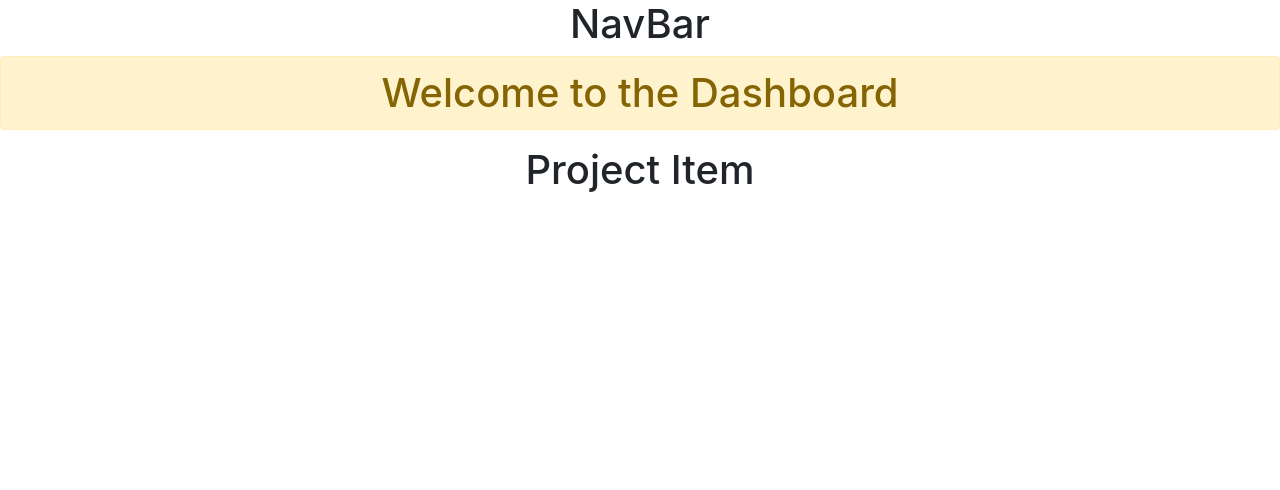
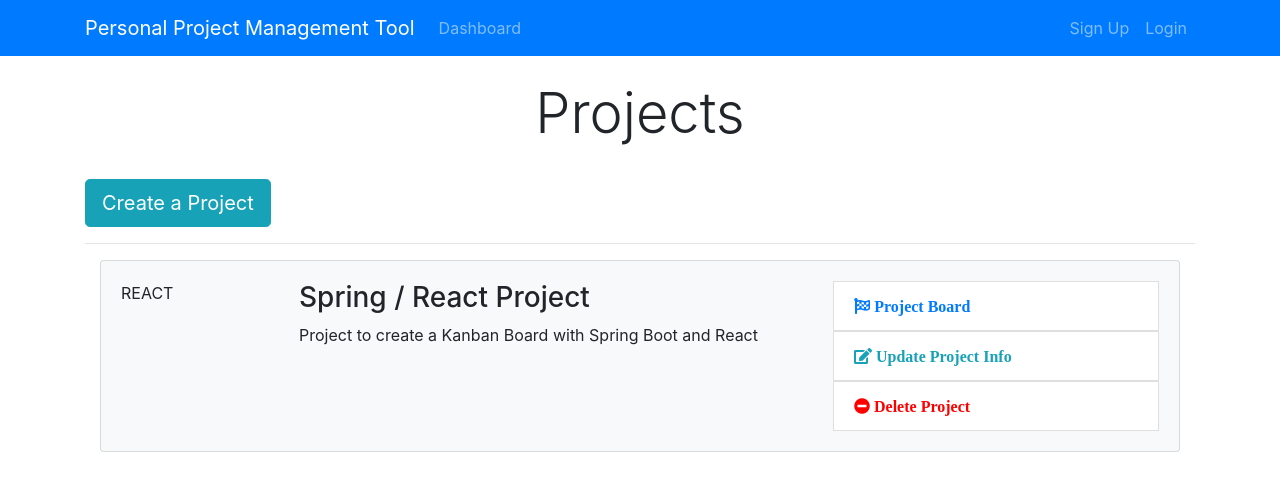
Before and after one commit to carrery/AgileIntPPMTool, a React (Create React App) app in the folder ppmtool-react-client/: page / in a window 1280 px wide. Shown: the top 490 px of the page. Built offline with nearby package versions, Linux system fonts and the light colour scheme.

Commit message:
Style Dashboard, Navbar and ProjectItem

```diff
--- a/ppmtool-react-client/public/index.html
+++ b/ppmtool-react-client/public/index.html
@@ -24,7 +24,13 @@
       work correctly both with client-side routing and a non-root public URL.
       Learn how to configure a non-root public URL by running `npm run build`.
     -->
-    <title>React App</title>
+    <link
+      rel="stylesheet"
+      href="https://use.fontawesome.com/releases/v5.2.0/css/all.css"
+      integrity="sha384-hWVjflwFxL6sNzntih27bfxkr27PmbbK/iSvJ+a4+0owXq79v+lsFkW54bOGbiDQ"
+      crossorigin="anonymous"
+    />
+    <title>PPM Tool</title>
   </head>
   <body>
     <noscript>You need to enable JavaScript to run this app.</noscript>
--- a/ppmtool-react-client/src/App.css
+++ b/ppmtool-react-client/src/App.css
@@ -1,38 +1,65 @@
-.App {
-  text-align: center;
+img {
+  width: 100%;
 }
 
-.App-logo {
-  height: 40vmin;
-  pointer-events: none;
+.navbar {
+  background-color: #e3f2fd;
+}
+.fa.fa-edit {
+  color: #18a2b9;
 }
 
-@media (prefers-reduced-motion: no-preference) {
-  .App-logo {
-    animation: App-logo-spin infinite 20s linear;
-  }
+.list-group-item.delete:hover {
+  cursor: -webkit-grab;
+  background-color: pink;
 }
 
-.App-header {
-  background-color: #282c34;
-  min-height: 100vh;
-  display: flex;
-  flex-direction: column;
-  align-items: center;
-  justify-content: center;
-  font-size: calc(10px + 2vmin);
-  color: white;
+.list-group-item.update:hover {
+  cursor: -webkit-grab;
+  background-color: gainsboro;
 }
 
-.App-link {
-  color: #61dafb;
+.list-group-item.board:hover {
+  cursor: -webkit-grab;
+  background-color: gainsboro;
 }
 
-@keyframes App-logo-spin {
-  from {
-    transform: rotate(0deg);
-  }
-  to {
-    transform: rotate(360deg);
-  }
+.fa.fa-minus-circle {
+  color: red;
 }
+
+.landing {
+  position: relative;
+  /* background: url("../img/showcase.jpg") no-repeat; */
+  background-size: cover;
+  background-position: center;
+  height: 100vh;
+  margin-top: -24px;
+  margin-bottom: -50px;
+}
+
+.landing-inner {
+  padding-top: 80px;
+}
+
+.dark-overlay {
+  background-color: rgba(0, 0, 0, 0.7);
+  position: absolute;
+  top: 0;
+  left: 0;
+  width: 100%;
+  height: 100%;
+}
+
+.card-form {
+  opacity: 0.9;
+}
+
+.latest-profiles-img {
+  width: 40px;
+  height: 40px;
+}
+
+.form-control::placeholder {
+  color: #bbb !important;
+}
--- a/ppmtool-react-client/src/components/Dashboard.js
+++ b/ppmtool-react-client/src/components/Dashboard.js
@@ -4,9 +4,21 @@
 class Dashboard extends Component {
   render() {
     return (
-      <div>
-        <h1 className="alert alert-warning">Welcome to the Dashboard</h1>
-        <ProjectItem />
+      <div className="projects">
+        <div className="container">
+          <div className="row">
+            <div className="col-md-12">
+              <h1 className="display-4 text-center">Projects</h1>
+              <br />
+              <a href="ProjectForm.html" className="btn btn-lg btn-info">
+                Create a Project
+              </a>
+              <br />
+              <hr />
+              <ProjectItem />
+            </div>
+          </div>
+        </div>
       </div>
     );
   }
--- a/ppmtool-react-client/src/components/Layout/Header.js
+++ b/ppmtool-react-client/src/components/Layout/Header.js
@@ -3,9 +3,44 @@
 class Header extends Component {
   render() {
     return (
-      <div>
-        <h1>NavBar</h1>
-      </div>
+      <nav className="navbar navbar-expand-sm navbar-dark bg-primary mb-4">
+        <div className="container">
+          <a className="navbar-brand" href="Dashboard.html">
+            Personal Project Management Tool
+          </a>
+          <button
+            className="navbar-toggler"
+            type="button"
+            data-toggle="collapse"
+            data-target="#mobile-nav"
+          >
+            <span className="navbar-toggler-icon" />
+          </button>
+
+          <div className="collapse navbar-collapse" id="mobile-nav">
+            <ul className="navbar-nav mr-auto">
+              <li className="nav-item">
+                <a className="nav-link" href="/dashboard">
+                  Dashboard
+                </a>
+              </li>
+            </ul>
+
+            <ul className="navbar-nav ml-auto">
+              <li className="nav-item">
+                <a className="nav-link " href="register.html">
+                  Sign Up
+                </a>
+              </li>
+              <li className="nav-item">
+                <a className="nav-link" href="login.html">
+                  Login
+                </a>
+              </li>
+            </ul>
+          </div>
+        </div>
+      </nav>
     );
   }
 }
--- a/ppmtool-react-client/src/components/Project/ProjectItem.js
+++ b/ppmtool-react-client/src/components/Project/ProjectItem.js
@@ -2,7 +2,40 @@
 
 class ProjectItem extends Component {
   render() {
-    return <h1>Project Item</h1>;
+    return (
+      <div className="container">
+        <div className="card card-body bg-light mb-3">
+          <div className="row">
+            <div className="col-2">
+              <span className="mx-auto">REACT</span>
+            </div>
+            <div className="col-lg-6 col-md-4 col-8">
+              <h3>Spring / React Project</h3>
+              <p>Project to create a Kanban Board with Spring Boot and React</p>
+            </div>
+            <div className="col-md-4 d-none d-lg-block">
+              <ul className="list-group">
+                <a href="#">
+                  <li className="list-group-item board">
+                    <i className="fa fa-flag-checkered pr-1"> Project Board </i>
+                  </li>
+                </a>
+                <a href="#">
+                  <li className="list-group-item update">
+                    <i className="fa fa-edit pr-1"> Update Project Info</i>
+                  </li>
+                </a>
+                <a href="">
+                  <li className="list-group-item delete">
+                    <i className="fa fa-minus-circle pr-1"> Delete Project</i>
+                  </li>
+                </a>
+              </ul>
+            </div>
+          </div>
+        </div>
+      </div>
+    );
   }
 }
 
```
